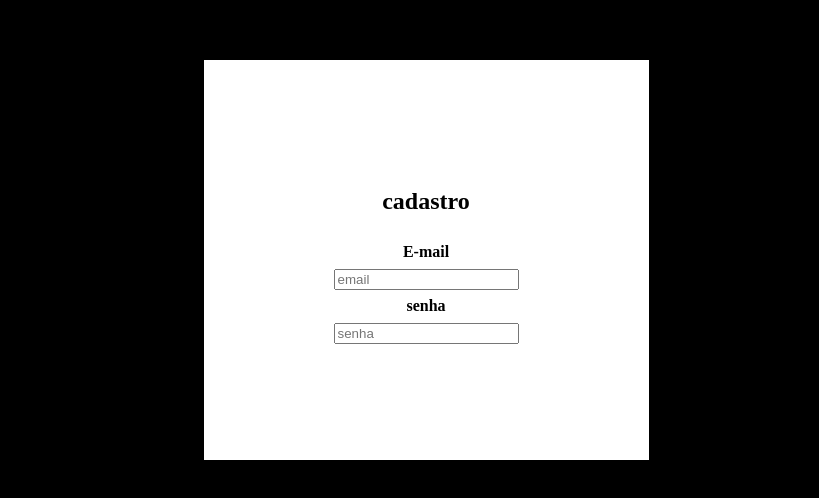
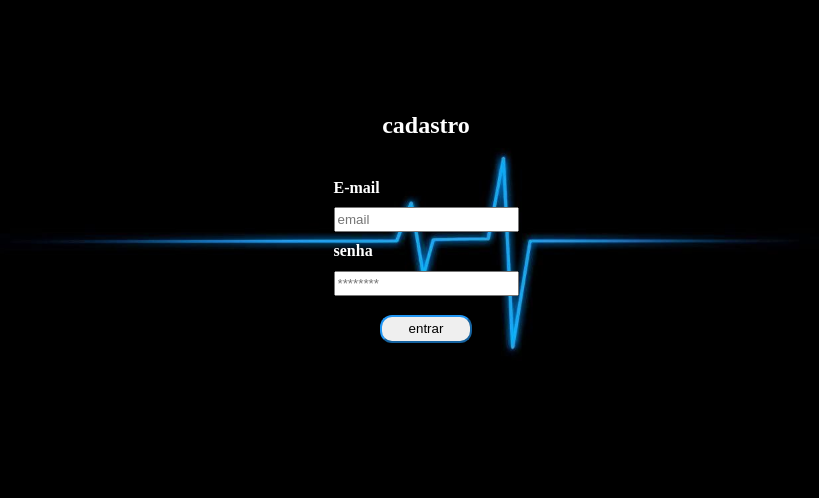
Before and after one commit to cauenogueir/caue-caio, a plain HTML site: page exercicio/index.html in a window 1280 px wide. Shown: the part 108-606 px from the top of the page, without its empty margins (214-1033 px from the left). Drawn offline with Linux system fonts and the light colour scheme.

Commit message:
atualizacoes

```diff
--- a/exercicio/css/style.css
+++ /dev/null
@@ -1,35 +0,0 @@
-
-.box-img-body{
-
-    justify-content: center;
-    display: flex;
-    align-items: center;
-    background-color: black;
-
-
-}
-
-
-.box-login{
-
-
-    display: flex;
-     color: black;
-    flex-direction: column;
-    align-items: center;
-    margin: 160px;
-    height: 400px;
-    width: 445px;
-    justify-content: center;
-    background-color: white;
-}
-
-.box-butt{
-
-    display: flex;
-    color: black;
-    flex-direction: column;
-    align-items: center;
-    height: 117px;
-    justify-content: space-evenly;
-}
--- a/exercicio/index.html
+++ b/exercicio/index.html
@@ -5,8 +5,7 @@
     <meta http-equiv="X-UA-Compatible" content="IE=edge">
     <meta name="viewport" content="width=device-width, initial-scale=1.0">
     <title>Document</title>
-    <link rel="stylesheet" href="./css/style.css">
-
+    <link rel="stylesheet" href="./style.css">
 
 </head>
 
@@ -15,15 +14,17 @@
 
         <h1 class="cadas">cadastro</h1>
 
-    <div class="box-butt">
+            <div class="box-quest">
 
-        <span  style="color: black; font-weight: bold;">E-mail </span>
-        <input type="text" placeholder="email"></input>
+                <span  style="color: white; font-weight: bold;" >E-mail </span>
+                <input style="height: 19px;" type="text" placeholder="email"></input>
 
-        <span  style="color: black; font-weight: bold;">senha </span>
-         <input type="password" placeholder="senha"></input>
+                <span  style="color: white; font-weight: bold;">senha </span>
+                <input style="height: 19px;" type="password" placeholder="********"></input>
 
-     </div>
+            </div>
+
+        <button class="line-butt"> entrar</button>
 
     </section>
 </body>
--- /dev/null
+++ b/exercicio/style.css
@@ -0,0 +1,52 @@
+
+.box-img-body{
+        background-image: url("./assets/fundo.jpg");
+        background-size: cover;
+        background-repeat: no-repeat;
+        height: 98vh ;
+        background-size: 100% 100%;
+        display: flex;
+        justify-content: center;
+        align-items: center;
+        position: relative;
+        background-color: black;
+
+}
+
+
+.box-login{
+
+
+    display: flex;
+     color:white;
+    flex-direction: column;
+    align-items: center;
+    margin: 160px;
+    height: 400px;
+    width: 445px;
+    justify-content:flex-start;
+    background-color: transparent;
+}
+
+.box-quest{
+
+    display: flex;
+    flex-direction: column;
+    align-items: flex-start;
+    height: 117px;
+    margin: 20px;
+    justify-content: space-between;
+}
+
+.line-butt{
+
+    display: flex;
+    flex-direction: column;
+    align-items: center;
+    height: 28px;
+    width: 92px;
+    margin: -1px;
+    justify-content: space-evenly;
+    border-radius: 12px;
+    border-color: #2196f3;
+}
```
Also changed, not shown: exercicio/assets/fundo.jpg (renamed from exercicio/image/fundo.jpg).
